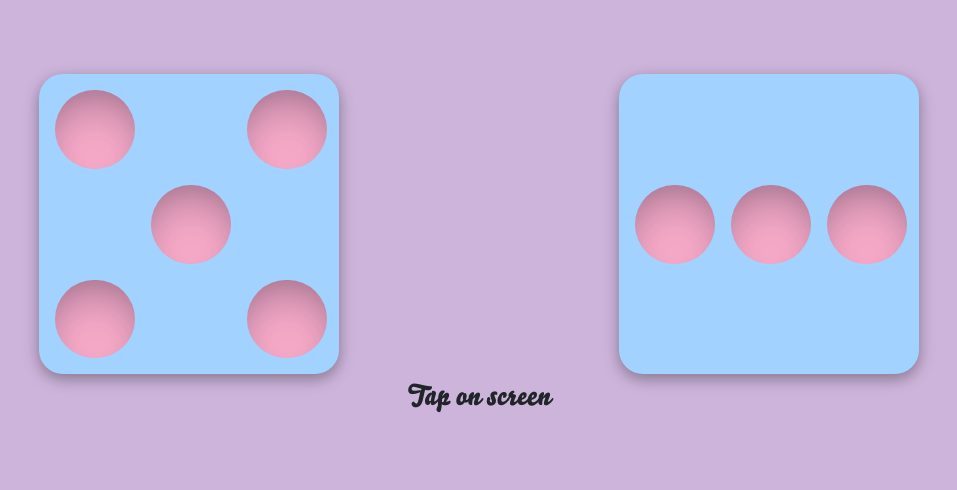
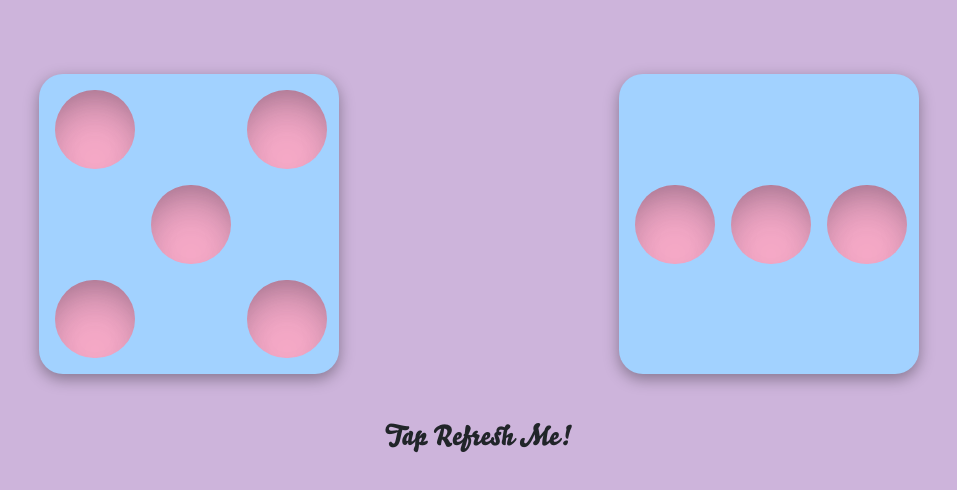
Before and after one commit to TuwanonPadee/Dice-Game, a plain HTML site: page index.html in a window 1280 px wide. Shown: the part 340-830 px from the top of the page, without its empty margins (161-1118 px from the left). Before the commit the page ends 800 px from the top, so only its background shows below. Drawn offline with nearby package versions, Linux system fonts and the light colour scheme.

Commit message:
refactor : change message and set margin text

```diff
--- a/index.html
+++ b/index.html
@@ -43,7 +43,7 @@
         <span class="point" id="dice2"></span>
       </div>
     </article>
-    <h3 class="text-center">Tap on screen</h3>
+    <h3 class="text-center my-5">Tap Refresh Me!</h3>
 
     <script src="index.js"></script>
     <script
```
